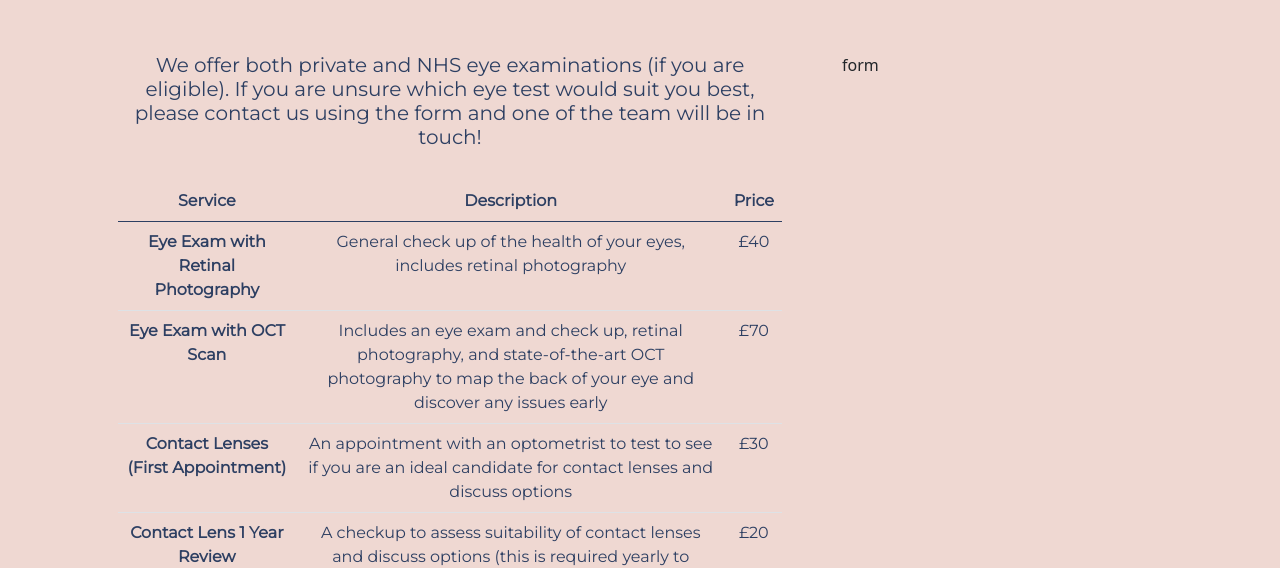
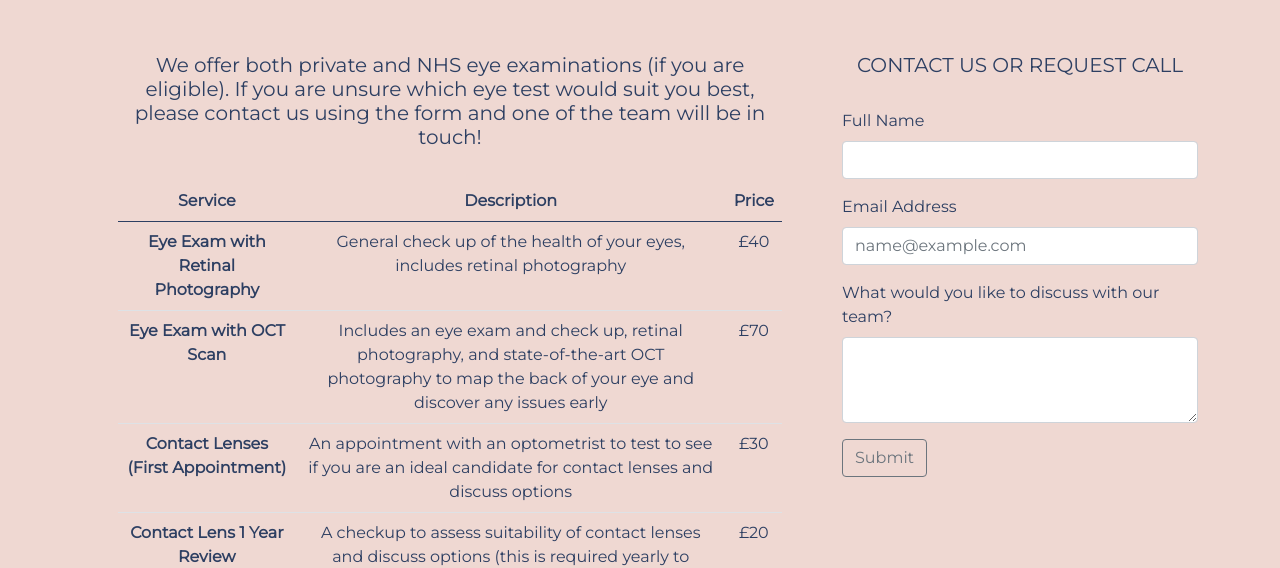
Before and after one commit to Code-Institute-Submissions/citizen-eyewear, a plain HTML site: page services.html in a window 1280 px wide. Shown: the part 239-807 px from the top of the page. Drawn offline with nearby package versions, Linux system fonts and the light colour scheme.

Commit message:
add form

```diff
--- a/assets/css/style.css
+++ b/assets/css/style.css
@@ -240,6 +240,8 @@ i {
      text-align: center
  }
 
+ /*-------Services-------*/
+
  .services-subheading-text {
     font-family: 'Montserrat', sans-serif;
     font-size: 20px;
--- a/services.html
+++ b/services.html
@@ -53,7 +53,8 @@
                 <div class="col-md-8 px-5">
                     <h4 class="services-subheading-text">We offer both private and NHS eye examinations (if you are
                         eligible). If you are unsure which eye
-                        test would suit you best, please contact us using the form and one of the team will be in touch!</h4><br>
+                        test would suit you best, please contact us using the form and one of the team will be in touch!
+                    </h4><br>
                     <table class="table">
                         <thead>
                             <tr>
@@ -70,7 +71,8 @@
                             </tr>
                             <tr>
                                 <th scope="row" class="table-titles">Eye Exam with OCT Scan</th>
-                                <td class=>Includes an eye exam and check up, retinal photography, and state-of-the-art OCT
+                                <td>Includes an eye exam and check up, retinal photography, and state-of-the-art
+                                    OCT
                                     photography to map the back of your eye and discover any issues early</td>
                                 <td>£70</td>
                             </tr>
@@ -96,7 +98,22 @@
                     </table>
                 </div>
                 <div class="col-md-4">
-                    form
+                    <h4 class="services-subheading-text uppercase">Contact us or request call</h4><br>
+                    <div class="mb-3 main-text">
+                        <label for="fullname" class="form-label">Full Name</label>
+                        <input type="text" class="form-control" id="fullname" required>
+                    </div>
+                    <div class="mb-3 main-text">
+                        <label for="emailaddress" class="form-label">Email Address</label>
+                        <input type="email" class="form-control" id="emailaddress" placeholder="name@example.com"
+                            required></div>
+                    <div class="mb-3 main-text">
+                        <label for="reasonforrequest" class="form-label">What would you like to discuss with our team?</label>
+                        <textarea class="form-control" id="exampleFormControlTextarea1" rows="3"></textarea>
+                    </div>
+                    <div class="col-auto main-text">
+                        <button type="submit" class="btn btn-outline-secondary mb-3">Submit</button>
+                    </div>
                 </div>
             </div>
         </div>
```
